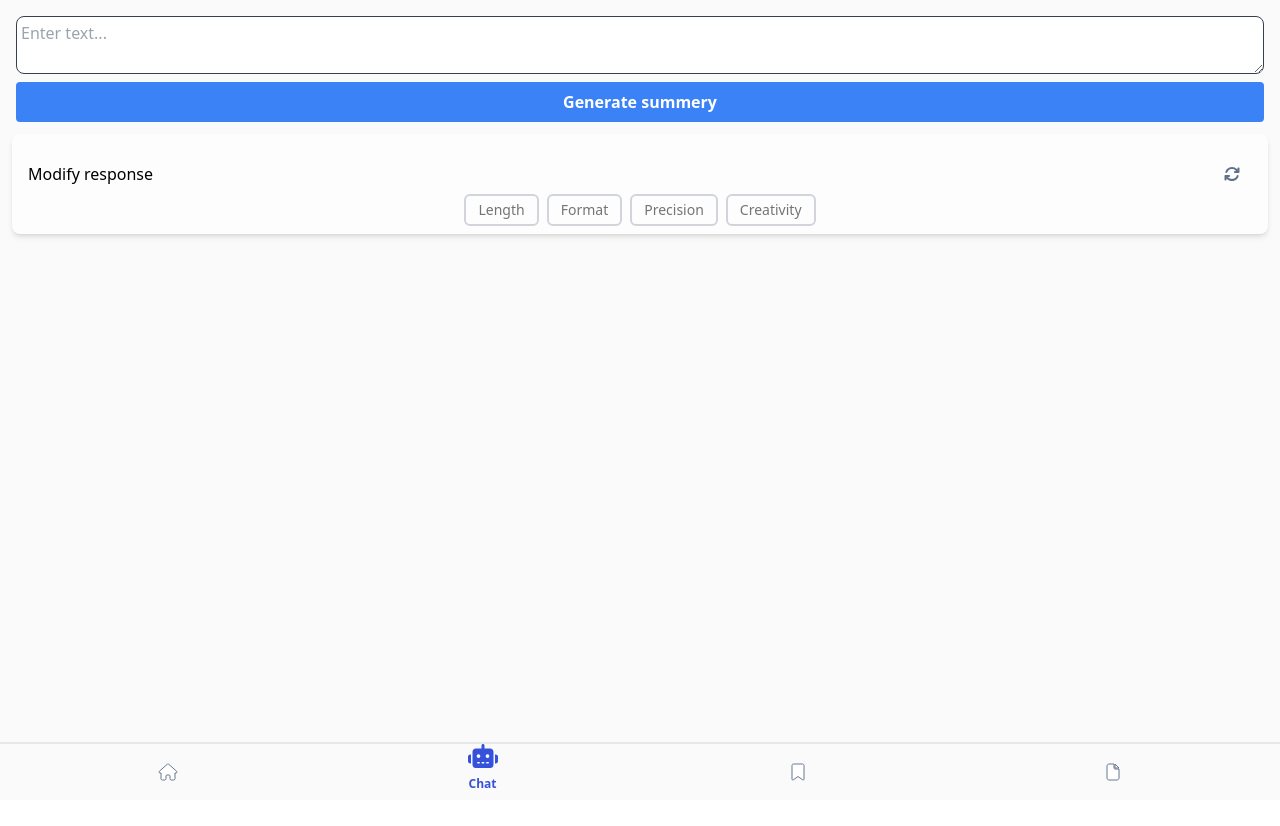
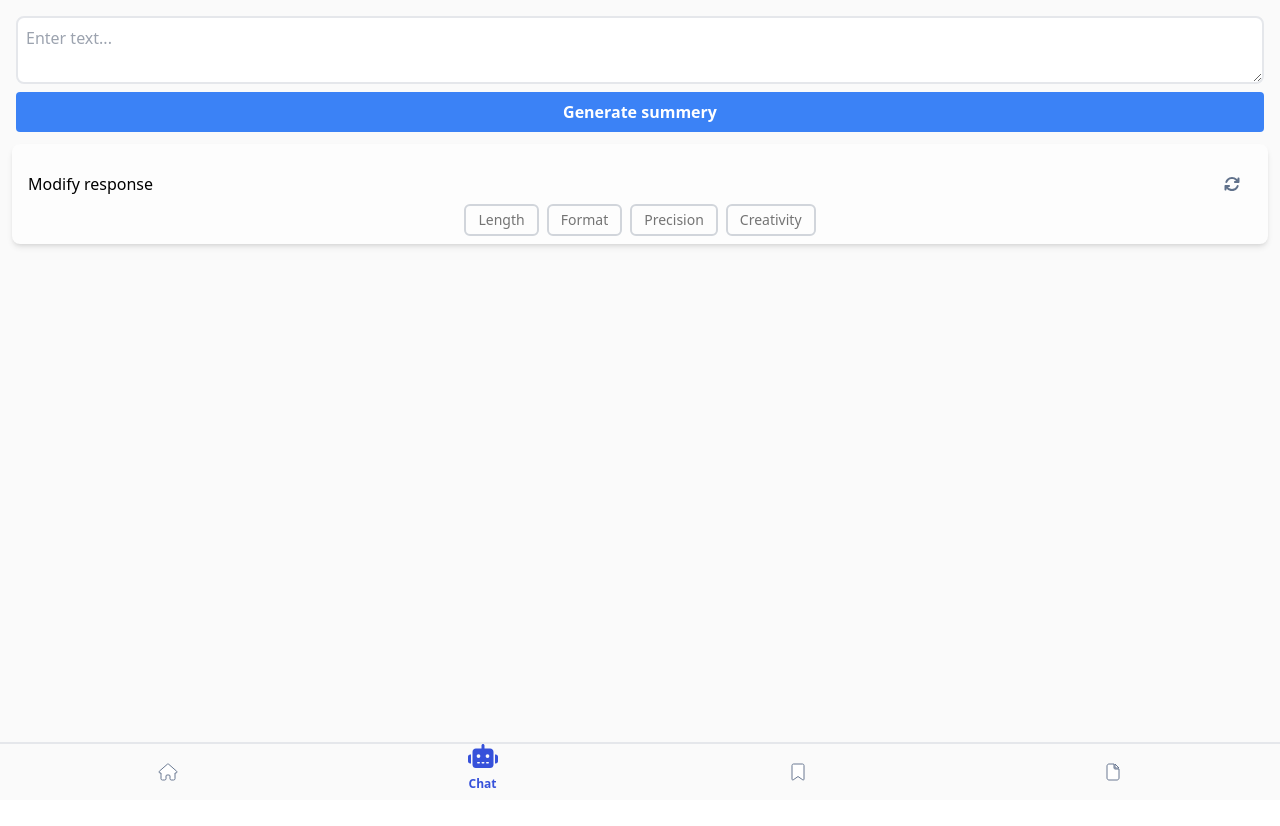
Before and after one commit to DevitoDbug/textSummarizer, a React (Vite) app: page /chatapp in a window 1280 px wide. Shown: the top 826 px of the page. Built offline with nearby package versions, Linux system fonts and the light colour scheme.

Commit message:
feat: Add text validation before making API requests

```diff
--- a/src/pages/ChatApp.jsx
+++ b/src/pages/ChatApp.jsx
@@ -93,6 +93,9 @@ const ChatApp = () => {
 
   const fetchSummery = async () => {
     setLoading(true);
+    if (requestData.text === '' || requestData.text === undefined) {
+      return;
+    } else {
       try {
         const response = await fetch(apiUrl, {
           method: 'POST',
@@ -113,6 +116,7 @@ const ChatApp = () => {
         console.error('Error:', error);
       } finally {
         setLoading(false);
+      }
     }
     setRegenerate(false);
   };
@@ -149,7 +153,7 @@ const ChatApp = () => {
       <div className="flex h-full w-full flex-col gap-2 p-2">
         <form className="flex flex-col gap-2 p-1">
           <textarea
-            className="rounded-lg border border-C_GreyBlue p-1"
+            className="rounded-lg border-2  p-2 outline-none"
             type="text"
             name="inputText"
             id="inputText"
```
Lines whose indentation alone changed are shown as unchanged.
